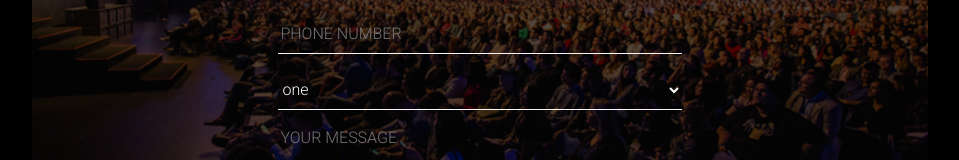
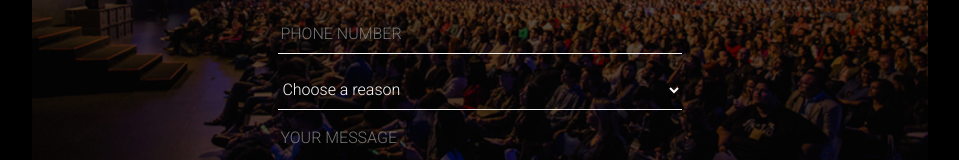
Before and after one commit to Pratha-Me/Illumee, a React (Create React App) app: page / in a window 1280 px wide. Shown: the part 2405-2565 px from the top of the page, without its empty margins (160-1119 px from the left). Built offline with nearby package versions, Linux system fonts and the light colour scheme.

Commit message:
Select element is refactored

```diff
--- a/src/pages/landingPage/form/FormFooter.js
+++ b/src/pages/landingPage/form/FormFooter.js
@@ -18,11 +18,12 @@ const FormFooter = (props) => {
                     <input type="text" name="name" id="name" placeholder="NAME"></input>
                     <input type="email" name="email" id="email" placeholder="EMAIL"></input>
                     <input type="text" pattern="[0-9]+" name="number" id="number" placeholder="PHONE NUMBER"></input>
-                    <select name="reason" id="reason">
-                        <option value="one"> one</option>
-                        <option value="two"> two</option>
-                        <option value="three"> three</option>
-                        <option value="four"> four</option>
+                    <select name="reason" id="reason" required>
+                        <option value="" disabled selected hidden>Choose a reason</option>
+                        <option value="one"> One</option>
+                        <option value="two"> Two</option>
+                        <option value="three"> Three</option>
+                        <option value="four"> Four</option>
                     </select>
                     <textarea name="message" id="message" placeholder="YOUR MESSAGE"></textarea>
                     <input type="submit" id="btn" name="button" value="SEND"></input>
--- a/src/styles/formFooter.css
+++ b/src/styles/formFooter.css
@@ -60,6 +60,12 @@
     border: 1px solid white ;
 }
 
+#form-post select > option{
+    font-family: var(--font-family-para);
+    font-weight: 400;
+    color: var(--text-black);
+}
+
 input[type="submit"]:hover {
     cursor: pointer;
 }
```
